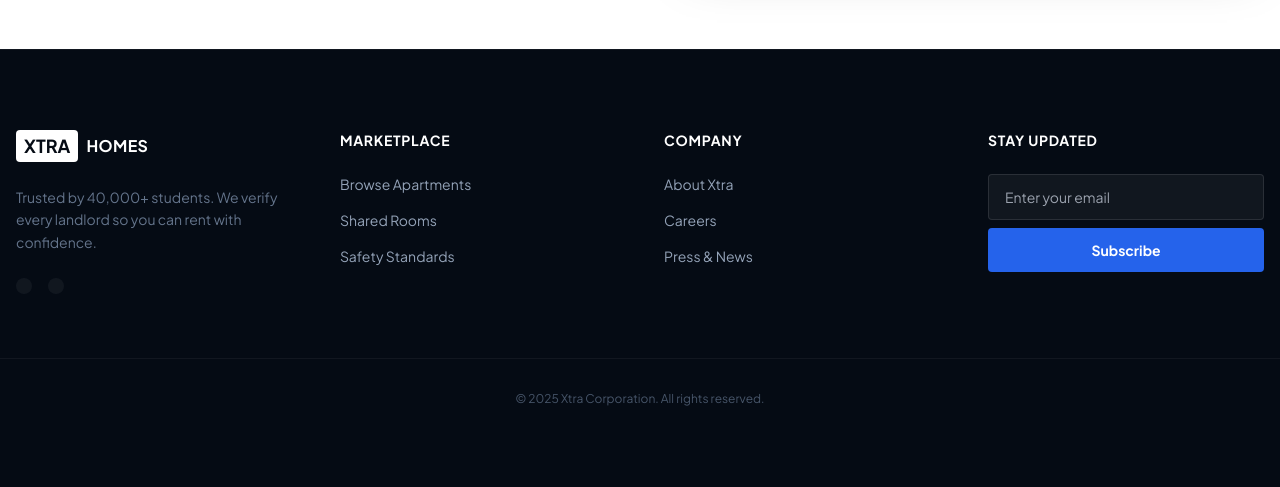
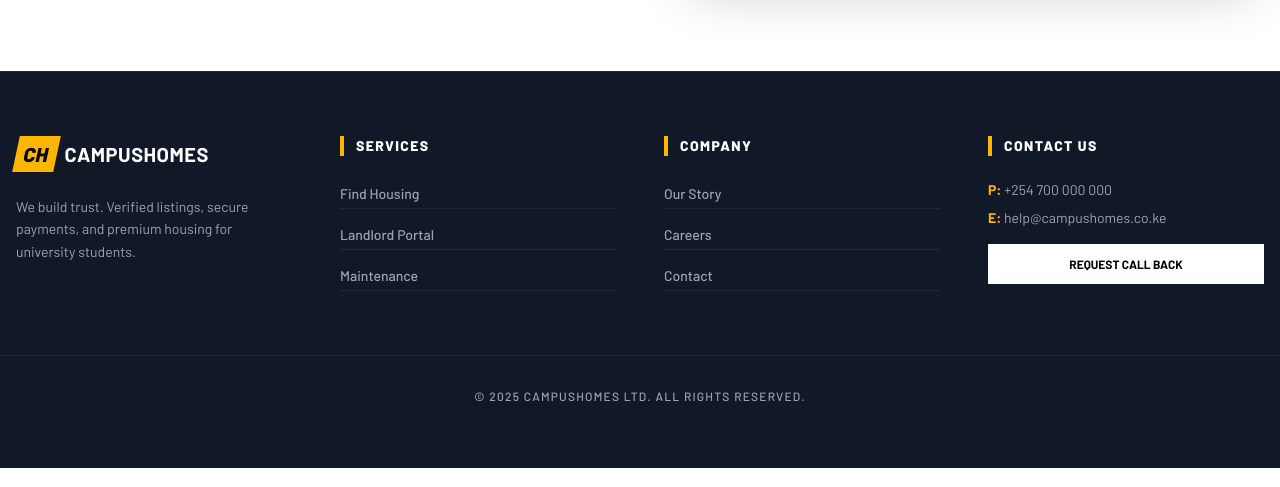
Before and after one commit to wambunya/campus_housing, a Django app: page / in a window 1280 px wide. Shown: the part 2251-2738 px from the top of the page. Run offline with Django 5.2, Linux system fonts and the light colour scheme; some libraries are stand-ins or nearby versions.

Commit message:
`Updated base.html template with new branding and design elements`

```diff
--- a/templates/base.html
+++ b/templates/base.html
@@ -3,10 +3,10 @@
   <head>
     <meta charset="UTF-8" />
     <meta name="viewport" content="width=device-width, initial-scale=1.0" />
-    <title>CampusHomes | Premium Student Housing</title>
+    <title>CampusHomes | Premium Housing</title>
 
     <link
-      href="https://fonts.googleapis.com/css2?family=Plus+Jakarta+Sans:wght@300;400;500;600;700&display=swap"
+      href="https://fonts.googleapis.com/css2?family=Barlow:wght@300;400;500;600;700;800&display=swap"
       rel="stylesheet"
     />
 
@@ -15,113 +15,132 @@
 
     <style>
       :root {
-        /* The "Real" Palette */
-        --brand-dark: #0b1623; /* Deep Oxford Navy */
-        --brand-primary: #1e293b; /* Lighter Slate Navy for headers */
-        --brand-accent: #3b82f6; /* Bright Royal Blue */
-        --brand-gold: #c4b5fd; /* Subtle accent (soft violet-gold tone) */
-        --text-off-white: #f1f5f9; /* Softer than pure white */
+        /* BRIKLY PALETTE */
+        --brand-yellow: #ffb600; /* The signature construction yellow */
+        --brand-dark: #1f2937; /* Dark Charcoal */
+        --brand-black: #111827; /* Almost Black */
+        --brand-gray: #f3f4f6; /* Light Gray background */
       }
 
       body {
-        font-family: "Plus Jakarta Sans", sans-serif;
-        background-color: #f8fafc; /* Very light gray, not pure white */
+        font-family: "Barlow", sans-serif;
+        background-color: white;
       }
 
-      /* Realistic Shadow: Softer and more diffuse */
-      .shadow-real {
-        box-shadow: 0 4px 6px -1px rgba(0, 0, 0, 0.05),
-          0 2px 4px -1px rgba(0, 0, 0, 0.03);
+      /* Boxy, sharp shadows */
+      .shadow-sharp {
+        box-shadow: 0 4px 0 0 rgba(0, 0, 0, 0.1);
+      }
+
+      .btn-primary {
+        background-color: var(--brand-yellow);
+        color: black;
+        font-weight: 700;
+        text-transform: uppercase;
+        letter-spacing: 0.05em;
+        transition: all 0.3s ease;
+      }
+      .btn-primary:hover {
+        background-color: black;
+        color: white;
       }
     </style>
   </head>
-  <body class="flex flex-col min-h-screen text-slate-800">
+  <body class="flex flex-col min-h-screen text-gray-800">
     <div
-      class="bg-[#08101a] text-slate-400 text-xs py-2.5 px-4 border-b border-white/5 hidden md:block"
+      class="bg-[#FFB600] text-black text-xs font-bold py-3 px-4 hidden md:block"
     >
-      <div class="max-w-7xl mx-auto flex justify-between items-center px-4">
+      <div class="max-w-7xl mx-auto flex justify-between items-center">
+        <div class="flex space-x-6 uppercase tracking-widest">
+          <span
+            ><i data-lucide="map-pin" class="w-3 h-3 inline mr-1"></i> Nairobi,
+            Kenya</span
+          >
+          <span
+            ><i data-lucide="mail" class="w-3 h-3 inline mr-1"></i>
+            info@campushomes.co.ke</span
+          >
+        </div>
         <div class="flex space-x-4">
-          <span class="hover:text-white cursor-pointer transition"
-            ><i data-lucide="twitter" class="w-3 h-3 inline mr-1"></i
-          ></span>
-          <span class="hover:text-white cursor-pointer transition"
-            ><i data-lucide="linkedin" class="w-3 h-3 inline mr-1"></i
-          ></span>
-        </div>
-        <div class="flex space-x-8 font-medium">
-          <span
-            ><i
-              data-lucide="phone"
-              class="w-3 h-3 inline mr-1 text-blue-500"
-            ></i>
-            +1 (818) 23 45 678</span
-          >
-          <span class="hover:text-blue-400 cursor-pointer transition"
-            ><i data-lucide="help-circle" class="w-3 h-3 inline mr-1"></i>
-            Support Center</span
-          >
+          <a href="#" class="hover:text-white transition"
+            ><i data-lucide="facebook" class="w-4 h-4"></i
+          ></a>
+          <a href="#" class="hover:text-white transition"
+            ><i data-lucide="twitter" class="w-4 h-4"></i
+          ></a>
+          <a href="#" class="hover:text-white transition"
+            ><i data-lucide="linkedin" class="w-4 h-4"></i
+          ></a>
         </div>
       </div>
     </div>
 
     <header
-      class="bg-[#0b1623]/95 backdrop-blur-md text-white sticky top-0 z-50 border-b border-white/5"
+      class="bg-[#111827] text-white sticky top-0 z-50 border-b-4 border-[#FFB600]"
     >
       <div class="max-w-7xl mx-auto px-4 sm:px-6 lg:px-8">
-        <div class="flex justify-between items-center h-20">
-          <a href="{% url 'home' %}" class="flex items-center gap-3 group">
+        <div class="flex justify-between items-center h-24">
+          <a href="{% url 'home' %}" class="flex items-center gap-2 group">
             <div
-              class="bg-blue-600 text-white p-1.5 rounded-sm font-bold text-xl tracking-tighter group-hover:bg-blue-500 transition"
+              class="bg-white text-black p-2 font-black text-2xl tracking-tighter uppercase transform -skew-x-12"
             >
-              XTRA
+              CH
             </div>
             <div class="flex flex-col">
-              <span class="text-lg font-bold tracking-wide leading-none"
-                >CAMPUS</span
+              <span
+                class="text-2xl font-black tracking-wide leading-none uppercase text-white"
+                >Campus</span
               >
               <span
-                class="text-[10px] text-blue-400 font-bold tracking-[0.2em] uppercase leading-none"
-                >Housing</span
+                class="text-xs text-[#FFB600] font-bold tracking-[0.3em] uppercase leading-none"
+                >Homes</span
               >
             </div>
           </a>
 
           <nav
-            class="hidden md:flex space-x-10 text-sm font-medium text-slate-300"
+            class="hidden md:flex space-x-8 text-sm font-bold uppercase tracking-wider"
           >
-            <a href="{% url 'home' %}" class="hover:text-white transition"
+            <a
+              href="{% url 'home' %}"
+              class="text-white hover:text-[#FFB600] transition"
               >Home</a
             >
-            <a href="{% url 'search' %}" class="hover:text-white transition"
+            <a
+              href="{% url 'search' %}"
+              class="text-white hover:text-[#FFB600] transition"
               >Properties</a
             >
-            <a href="#" class="hover:text-white transition">Landlords</a>
-            <a href="#" class="hover:text-white transition">Community</a>
+            <a href="#" class="text-white hover:text-[#FFB600] transition"
+              >About</a
+            >
+            <a href="#" class="text-white hover:text-[#FFB600] transition"
+              >Contact</a
+            >
           </nav>
 
-          <div class="flex items-center space-x-5">
-            <a href="#" class="hidden md:block text-slate-300 hover:text-white"
-              ><i data-lucide="search" class="w-5 h-5"></i
-            ></a>
-
+          <div class="flex items-center gap-4">
             {% if user.is_authenticated %}
-            <span class="text-sm text-slate-300"
-              >Hi, {{ user.first_name|default:user.username }}</span
-            >
+            <div class="hidden md:flex flex-col text-right mr-2">
+              <span class="text-xs text-gray-400 uppercase">Welcome</span>
+              <span class="text-sm font-bold text-[#FFB600]"
+                >{{ user.username }}</span
+              >
+            </div>
             <a
               href="{% url 'logout' %}"
-              class="text-xs text-red-400 hover:text-red-300 border border-white/10 px-3 py-1.5 rounded"
+              class="text-white hover:text-[#FFB600] font-bold uppercase text-xs border border-gray-600 px-4 py-2 hover:border-[#FFB600] transition"
               >Logout</a
             >
             {% else %}
             <a
               href="{% url 'login' %}"
-              class="text-sm font-bold text-white hover:text-blue-400 transition mr-2"
+              class="text-white hover:text-[#FFB600] font-bold uppercase text-sm mr-2"
               >Log In</a
             >
             <a
               href="{% url 'register' %}"
-              class="hidden md:inline-flex bg-blue-600 hover:bg-blue-500 text-white px-5 py-2.5 rounded text-sm font-semibold shadow-lg shadow-blue-900/20 transition-all transform hover:-translate-y-0.5"
+              class="btn-primary px-6 py-3 text-xs shadow-none hover:shadow-lg"
             >
               Get Started
             </a>
@@ -131,59 +150,63 @@
       </div>
     </header>
 
-    <main class="flex-grow">{% block content %}{% endblock %}</main>
+    <main class="flex-grow">
+      {% if messages %} {% for message in messages %}
+      <div
+        class="bg-[#FFB600] text-black font-bold text-center py-3 uppercase text-sm tracking-wide"
+      >
+        {{ message }}
+      </div>
+      {% endfor %} {% endif %} {% block content %}{% endblock %}
+    </main>
 
-    <footer class="bg-[#050b14] text-slate-400 py-20 border-t border-white/5">
+    <footer class="bg-[#111827] text-gray-400 py-16 border-t border-gray-800">
       <div
         class="max-w-7xl mx-auto px-4 grid grid-cols-1 md:grid-cols-4 gap-12"
       >
         <div class="space-y-6">
           <div class="flex items-center gap-2 text-white">
             <div
-              class="bg-white text-[#050b14] px-2 py-0.5 rounded font-bold text-lg"
+              class="bg-[#FFB600] text-black px-2 py-1 font-black text-xl uppercase -skew-x-12"
             >
-              XTRA
+              CH
             </div>
-            <span class="font-bold tracking-wide">HOMES</span>
+            <span class="font-bold tracking-wide uppercase text-xl"
+              >CampusHomes</span
+            >
           </div>
-          <p class="text-sm leading-relaxed text-slate-500">
-            Trusted by 40,000+ students. We verify every landlord so you can
-            rent with confidence.
+          <p class="text-sm leading-relaxed">
+            We build trust. Verified listings, secure payments, and premium
+            housing for university students.
           </p>
-          <div class="flex gap-4">
-            <a
-              href="#"
-              class="bg-white/5 p-2 rounded-full hover:bg-blue-600 hover:text-white transition"
-              ><i data-lucide="instagram" class="w-4 h-4"></i
-            ></a>
-            <a
-              href="#"
-              class="bg-white/5 p-2 rounded-full hover:bg-blue-600 hover:text-white transition"
-              ><i data-lucide="twitter" class="w-4 h-4"></i
-            ></a>
-          </div>
         </div>
 
         <div>
           <h4
-            class="text-white font-bold mb-6 text-sm uppercase tracking-wider"
+            class="text-white font-black mb-6 text-sm uppercase tracking-widest border-l-4 border-[#FFB600] pl-3"
           >
-            Marketplace
+            Services
           </h4>
-          <ul class="space-y-4 text-sm">
+          <ul class="space-y-3 text-sm font-medium">
             <li>
-              <a href="#" class="hover:text-blue-400 transition"
-                >Browse Apartments</a
+              <a
+                href="#"
+                class="hover:text-[#FFB600] transition block py-1 border-b border-gray-800"
+                >Find Housing</a
               >
             </li>
             <li>
-              <a href="#" class="hover:text-blue-400 transition"
-                >Shared Rooms</a
+              <a
+                href="#"
+                class="hover:text-[#FFB600] transition block py-1 border-b border-gray-800"
+                >Landlord Portal</a
               >
             </li>
             <li>
-              <a href="#" class="hover:text-blue-400 transition"
-                >Safety Standards</a
+              <a
+                href="#"
+                class="hover:text-[#FFB600] transition block py-1 border-b border-gray-800"
+                >Maintenance</a
               >
             </li>
           </ul>
@@ -191,20 +214,30 @@
 
         <div>
           <h4
-            class="text-white font-bold mb-6 text-sm uppercase tracking-wider"
+            class="text-white font-black mb-6 text-sm uppercase tracking-widest border-l-4 border-[#FFB600] pl-3"
           >
             Company
           </h4>
-          <ul class="space-y-4 text-sm">
+          <ul class="space-y-3 text-sm font-medium">
             <li>
-              <a href="#" class="hover:text-blue-400 transition">About Xtra</a>
+              <a
+                href="#"
+                class="hover:text-[#FFB600] transition block py-1 border-b border-gray-800"
+                >Our Story</a
+              >
             </li>
             <li>
-              <a href="#" class="hover:text-blue-400 transition">Careers</a>
+              <a
+                href="#"
+                class="hover:text-[#FFB600] transition block py-1 border-b border-gray-800"
+                >Careers</a
+              >
             </li>
             <li>
-              <a href="#" class="hover:text-blue-400 transition"
-                >Press & News</a
+              <a
+                href="#"
+                class="hover:text-[#FFB600] transition block py-1 border-b border-gray-800"
+                >Contact</a
               >
             </li>
           </ul>
@@ -212,28 +245,28 @@
 
         <div>
           <h4
-            class="text-white font-bold mb-6 text-sm uppercase tracking-wider"
+            class="text-white font-black mb-6 text-sm uppercase tracking-widest border-l-4 border-[#FFB600] pl-3"
           >
-            Stay Updated
+            Contact Us
           </h4>
-          <form class="space-y-2">
-            <input
-              type="email"
-              placeholder="Enter your email"
-              class="w-full bg-white/5 border border-white/10 rounded px-4 py-3 text-sm focus:outline-none focus:border-blue-500 transition text-white"
-            />
-            <button
-              class="w-full bg-blue-600 text-white font-bold text-sm py-3 rounded hover:bg-blue-500 transition"
-            >
-              Subscribe
-            </button>
-          </form>
+          <p class="text-sm mb-2">
+            <span class="text-[#FFB600] font-bold">P:</span> +254 700 000 000
+          </p>
+          <p class="text-sm mb-4">
+            <span class="text-[#FFB600] font-bold">E:</span>
+            help@campushomes.co.ke
+          </p>
+          <button
+            class="bg-white text-black font-bold uppercase text-xs px-6 py-3 hover:bg-[#FFB600] transition w-full"
+          >
+            Request Call Back
+          </button>
         </div>
       </div>
       <div
-        class="max-w-7xl mx-auto px-4 mt-16 pt-8 border-t border-white/5 text-xs text-center text-slate-600"
+        class="max-w-7xl mx-auto px-4 mt-16 pt-8 border-t border-gray-800 text-xs text-center font-medium uppercase tracking-widest"
       >
-        &copy; 2025 Xtra Corporation. All rights reserved.
+        &copy; 2025 CampusHomes Ltd. All rights reserved.
       </div>
     </footer>
 
```
